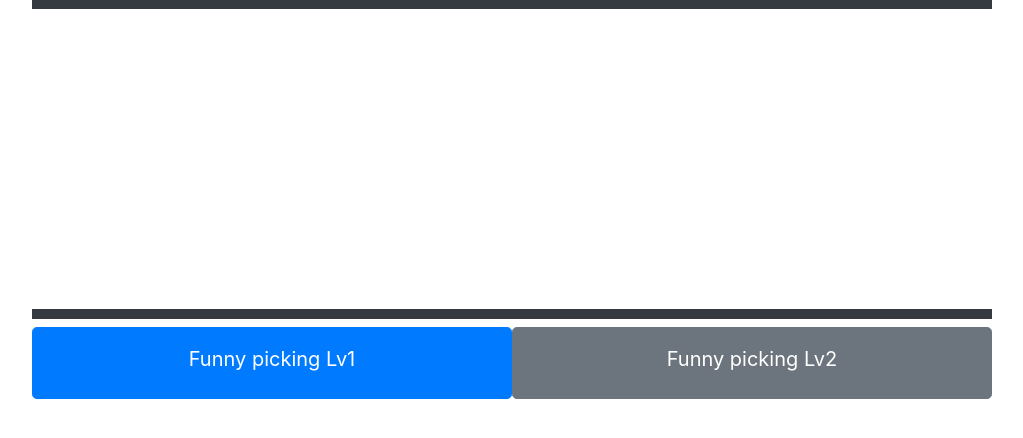
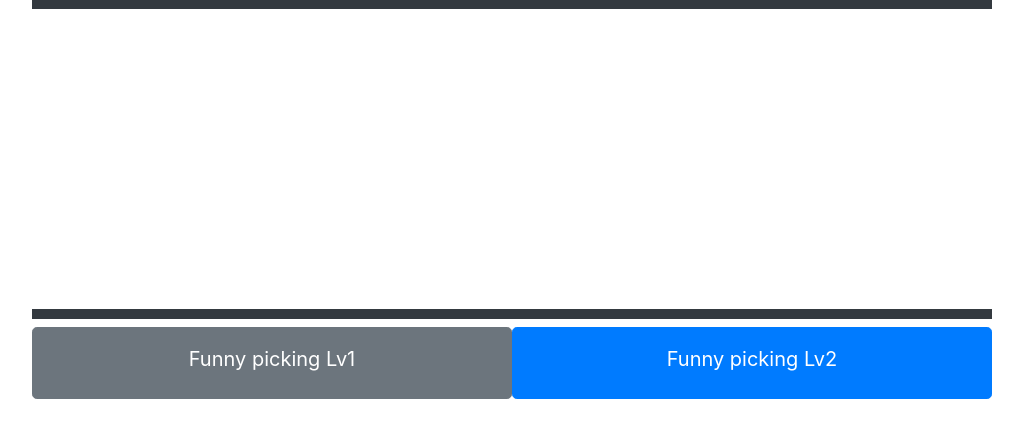
Before and after one commit to minhduc9699/whotocall, a Flask app: page / in a window 1280 px wide. Shown: the part 149-587 px from the top of the page, without its empty margins (128-1151 px from the left). Run offline with Flask 2, Linux system fonts and the light colour scheme; parts of the project's set-up code (start-up, migrations or seed data) failed here and were passed over; some libraries are stand-ins or nearby versions; some web fonts are replaced.

Commit message:
'thanhcommit'

```diff
--- a/templates/index.html
+++ b/templates/index.html
@@ -111,8 +111,8 @@
   </div>
   <div class="w-100 d-flex justify-content-center pt-2" style="height:5em">
     <div class="w-75 h-100 d-flex">
-      <a href="{{url_for('random_char')}}" class="w-50  btn btn-primary btn-lg btn-block mt-0 pt-3" role="button">Funny picking Lv1</a>
-      <a href="{{url_for('random_state')}}" class="w-50  btn btn-secondary btn-lg btn-block mt-0 pt-3" role="button">Funny picking Lv2</a>
+      <a href="{{url_for('random_char')}}" class="w-50  btn btn-secondary btn-lg btn-block mt-0 pt-3" role="button">Funny picking Lv1</a>
+      <a href="{{url_for('random_state')}}" class="w-50  btn btn-primary btn-lg btn-block mt-0 pt-3" role="button">Funny picking Lv2</a>
 
     </div>
   </div>
```
